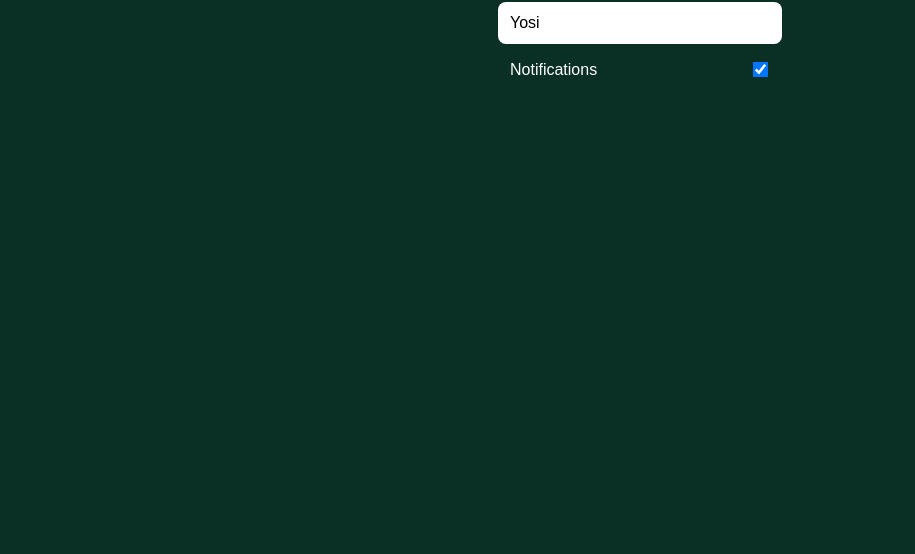
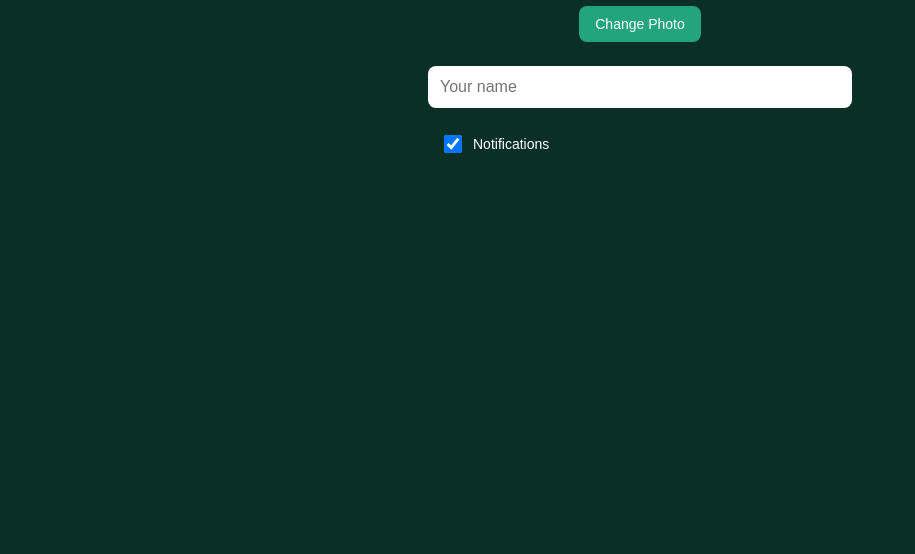
Before and after one commit to yosilavi/SmartService-app, a plain HTML site: page profile.html in a window 1280 px wide. Shown: the part 246-800 px from the top of the page, without its empty margins (0-915 px from the left). Drawn offline with Linux system fonts and the light colour scheme.

Commit message:
Update profile.html

```diff
--- a/profile.html
+++ b/profile.html
@@ -1,84 +1,122 @@
 <!DOCTYPE html>
 <html lang="en">
 <head>
-  <meta charset="UTF-8" />
-  <title>Edit Profile</title>
+  <meta charset="UTF-8">
+  <title>Profile Edit</title>
   <style>
     body {
       margin: 0;
+      padding: 0;
       background-color: #0A2F24;
       font-family: Arial, sans-serif;
+      display: flex;
+      flex-direction: column;
+      align-items: center;
+      justify-content: flex-start;
+      min-height: 100vh;
       color: white;
     }
+
+    .top-bar {
+      width: 100%;
+      padding: 20px;
+      display: flex;
+      justify-content: flex-start;
+    }
+
+    .save-back-btn {
+      background-color: #24A47A;
+      color: white;
+      border: none;
+      border-radius: 8px;
+      padding: 10px 16px;
+      font-size: 14px;
+      cursor: pointer;
+    }
+
     .container {
       display: flex;
       flex-direction: column;
       align-items: center;
-      padding-top: 60px;
+      margin-top: 40px;
+      width: 90%;
+      max-width: 400px;
     }
-    .top-bar {
-      position: absolute;
-      top: 20px;
-      left: 20px;
-    }
-    .btn {
-      background-color: #1DB954;
-      color: white;
-      border: none;
-      padding: 10px 18px;
-      font-size: 14px;
-      border-radius: 8px;
-      cursor: pointer;
-    }
-    .profile-pic {
+
+    .avatar {
       width: 120px;
       height: 120px;
       border-radius: 50%;
-      background-color: #ffffff20;
       object-fit: cover;
       margin-bottom: 12px;
+      border: 2px solid white;
     }
-    input[type="text"] {
-      padding: 12px;
+
+    .change-photo {
+      margin-bottom: 24px;
+      background-color: #24A47A;
+      color: white;
       border: none;
       border-radius: 8px;
+      padding: 10px 16px;
+      font-size: 14px;
+      cursor: pointer;
+    }
+
+    input[type="text"] {
+      width: 100%;
+      padding: 12px;
       font-size: 16px;
-      width: 260px;
-      margin-bottom: 16px;
+      border-radius: 8px;
+      border: none;
+      margin-bottom: 24px;
     }
-    .label-row {
-      width: 260px;
+
+    .checkbox-group {
       display: flex;
       align-items: center;
-      justify-content: space-between;
-      margin-bottom: 8px;
+      justify-content: flex-start;
+      width: 100%;
+      margin-bottom: 40px;
     }
-    .checkbox {
-      transform: scale(1.2);
+
+    .checkbox-group label {
+      margin-left: 8px;
+      font-size: 14px;
     }
+
+    .checkbox-group input {
+      width: 18px;
+      height: 18px;
+    }
+
   </style>
 </head>
 <body>
   <div class="top-bar">
-    <button class="btn" onclick="saveAndGo()">Save & Back</button>
+    <button class="save-back-btn" onclick="saveAndGoBack()">Save & Back</button>
   </div>
 
   <div class="container">
-    <img src="https://via.placeholder.com/120" alt="Profile" class="profile-pic" />
-    <button class="btn" style="margin-bottom: 20px;">Change Photo</button>
-
-    <input type="text" placeholder="Enter your name" value="Yosi" />
-
-    <div class="label-row">
-      <label for="notifications">Notifications</label>
-      <input type="checkbox" id="notifications" class="checkbox" checked />
+    <img src="logo.png" alt="Profile" class="avatar" id="profileImage" />
+    <button class="change-photo" onclick="changePhoto()">Change Photo</button>
+    <input type="text" id="nameInput" placeholder="Your name" />
+    <div class="checkbox-group">
+      <input type="checkbox" id="notify" checked />
+      <label for="notify">Notifications</label>
     </div>
   </div>
 
   <script>
-    function saveAndGo() {
-      // פה אפשר להוסיף שמירת נתונים בעתיד
-      window.location.href = "nextpage.html";
+    function changePhoto() {
+      alert("Change photo clicked");
+    }
+
+    function saveAndGoBack() {
+      const name = document.getElementById("nameInput").value;
+      const notify = document.getElementById("notify").checked;
+      console.log("Saved:", { name, notify });
+      window.location.href = "next.html"; // Change to actual next screen
     }
   </script>
 </body>
```
